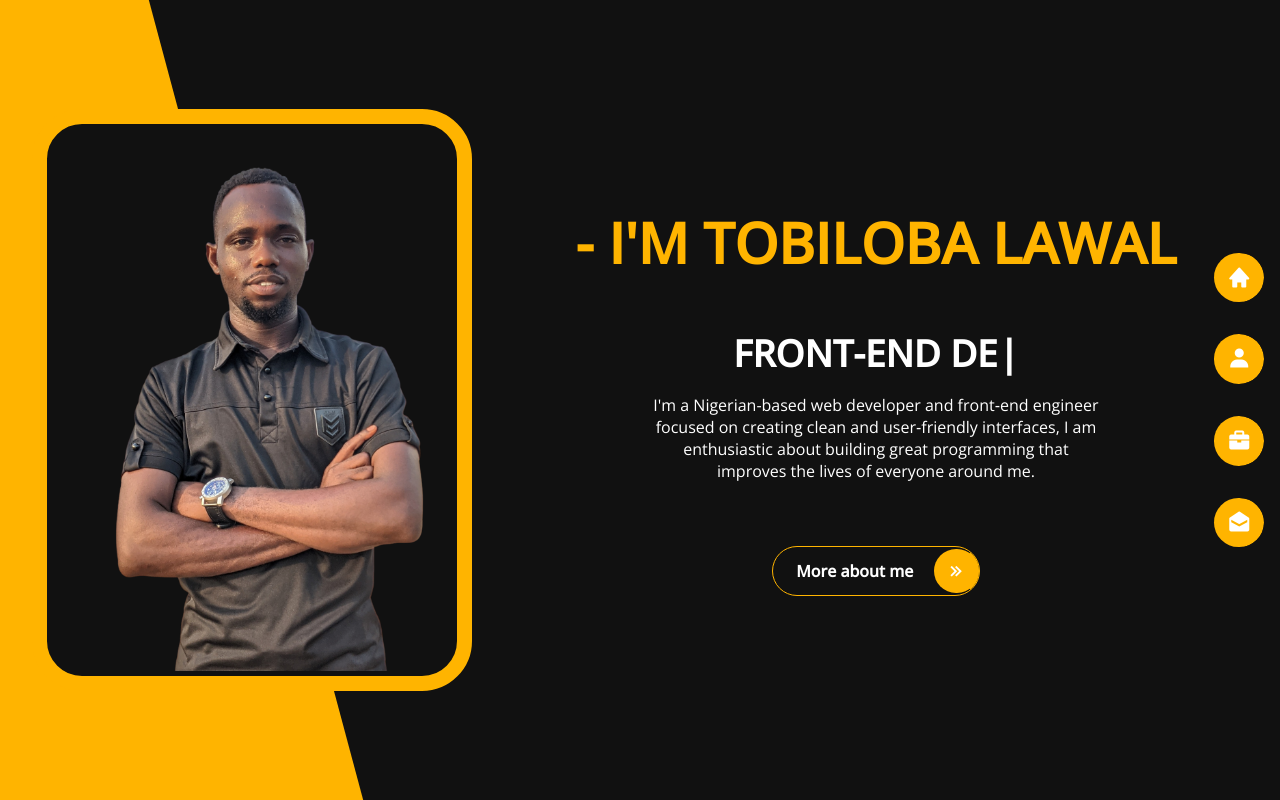
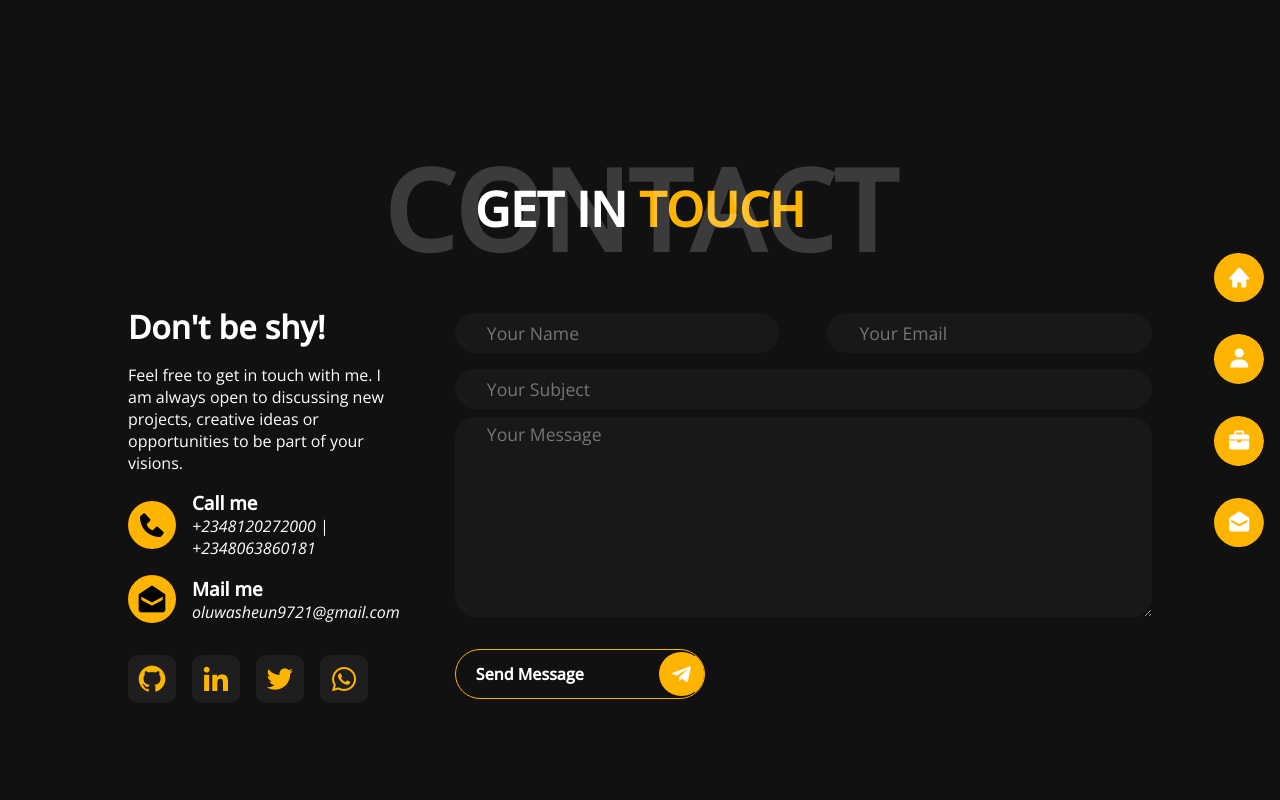
Before and after one commit to toseth97/Portfolio, a React (Create React App) app: page /contact in a window 1280 px wide. Built offline with nearby package versions, Linux system fonts and the light colour scheme.

Commit message:
Aalmost done

```diff
--- a/src/components/About.js
+++ b/src/components/About.js
@@ -55,7 +55,6 @@ const About = () => {
             </section>
 
             </div>
-
         </main>
     )
 }
--- a/src/components/Contact.js
+++ b/src/components/Contact.js
@@ -3,71 +3,72 @@ import Typewriter from 'typewriter-effect';
 
 const Contact = () => {
   return (
-    <main className='Parent'>
-        <div className='Yellow_bg bgd'></div>
-        <div className='Black_bg bgd'></div>
+    <main className='Contact_parent'>
         <div className='Black_slide bgd'></div>
-        <div className='Container Block'>
-            <div className='Img_div'>
-                <img className='User_img' src='./tobi_test.png' alt='User' />
+        <div className='Contact_container'>
+            <div className='Resume_header'>
+                <div>
+                    CONTACT
+                </div>
+                <h1>GET IN <span className='text_color'>TOUCH</span></h1>
             </div>
-            <div className='Content'>
-                <h1 className='Intro_name'>-  i'm tobiloba lawal</h1>
-                <div className='Typewriter'>
-                    <Typewriter
-                    options={{
-                    strings: ['Front-End Developer', 'Student @ ALX SE', 'Coding Enthusiast'],
-                    autoStart: true,
-                    loop: true,
-                    }}
-                />
-                </div>
-                <p>
-                I'm a Nigerian-based web developer and front‑end engineer focused on creating clean and user‑friendly interfaces, I am enthusiastic about building great programming that improves the lives of everyone around me.
-                </p>
-                <div className='Btn'>
-                    <div className='Flow'></div>
-                    <p className='More_btn'> More about me</p>
-                    <i className='bx bx-chevrons-right Link'></i>
-                </div>
+            <div className='Contact_body'>
+                <div className='Contact_info'>
+                    <h1>Don't be shy!</h1>
+                    <p>Feel free to get in touch with me. I am always open to discussing new projects, creative ideas or opportunities to be part of your visions.</p>
+                    <section className="contact_section">
+                        <div className='Mobile_info'>
+                            <i className='bx bxs-phone info_icon'></i>
+                            <div>
+                                <h3>Call me</h3>
+                                <em>+2348120272000 | +2348063860181</em>
 
-            </div>
-        </div>
-        <section className='Home_resume'>
-            <div className='Resume_main'>
-                <i className='bx bx-x close'></i>
-                    <div className='Resume_header'>
-                        <div>
-                            RESUME
-                        </div>
-                        <h1>ABOUT ME</h1>
-                    </div>
-                    <div className='Resume_split'>
-                        <div className='Split_one split'>
-                            <h3>Personal Info</h3>
-                            <div className='Personal_info'>
-                                <p className='title'>First Name: <span>Tobiloba</span></p>
-                                <p className='title'>Last Name: <span>Lawal</span></p>
-                                <p className='title'>Nationality: <span>Nigerian</span></p>
-                                <p className='title'>Location: <span>Oyo State, Nigeria.</span></p>
-                                <p className='title'>Phone No: <span>+234 8120272000</span></p>
-                                <p className='title'>Email: <span>oluwasheun9721@gmail.com</span></p>
-                                <p className='title'>Freelancing: <span>Available</span></p>
-                                <p className='title'>Collaboration: <span>Available</span></p>
                             </div>
                         </div>
-                        <div className='Split_two split'>
-                            <h3>Skills</h3>
-                            <div className='Skills_info'>
-                                <i className='bx bxl-html5 html Icon_bg' ></i>
-                                <i className='bx bxl-css3 css Icon_bg' ></i>
-                                <i className='bx bxl-javascript js Icon_bg'></i>
-                                <i className='bx bxl-react react Icon_bg' ></i>
+                        <div className='Mobile_info'>
+                            <i class='bx bxs-envelope-open info_icon' ></i>
+                            <div>
+                                <h3>Mail me</h3>
+                                <em>oluwasheun9721@gmail.com</em>
                             </div>
                         </div>
+                    </section>
+                    <div className='Social_links'>
+                        <a href=''><i className='bx bxl-github social' ></i></a>
+                        <a href=''><i className='bx bxl-linkedin social' ></i></a>
+                        <a href=''><i className='bx bxl-twitter social' ></i></a>
+                        <a href=''><i className='bx bxl-whatsapp social' ></i></a>
                     </div>
+                </div>
+                <form className='Contact_mail'>
+                    <div className='Form_div'>
+                        <div className='Input_div'>
+                            <label className='label' htmlFor='name'>Your Name</label>
+                            <input id='name' type='text' required placeholder='Your Name'/>
+                        </div>
+                        <div className='Input_div'>
+                            <label className='label' htmlFor='email'>Your Email</label>
+                            <input id='email' type='email' required placeholder='Your Email'/>
+                        </div>
+                    </div>
+                    <div className='Input_div'>
+                        <label className='label' htmlFor='subject'>Your Subject</label>
+                        <input id='subject' type='text' placeholder='Your Subject'/>
+                    </div>
+                    <div className='Input_div textarea'>
+                        <label className='label' htmlFor='message'>Your Name</label>
+                        <textarea id='message' type='text' required placeholder='Your Message'/>
+                    </div>
+                    <div className='Btn Download'>
+                            <div className='Flow'></div>
+                            <p className='More_btn'>Send Message</p>
+                            <i className='bx bxl-telegram Link' ></i>
+                        </div>
+                </form>
             </div>
-        </section>
+
+        </div>
+
     </main>
   )
 }
--- a/src/index.css
+++ b/src/index.css
@@ -19,7 +19,7 @@ html, body, #root, .App, .Parent,.Container, .Home_resume{
   width: 100%;
   height: 100vh;
 }
-.Container, .About_page, .Parent, .Content, .App, .Navigation, .Nav_links,.Home_resume,.Resume_main, .Resume_header,.Resume_split{
+.Container, .About_page, .Parent, .Content, .App, .Navigation, .Nav_links,.Home_resume,.Resume_main, .Resume_header,.Resume_split, .Contact_parent{
   display: flex;
   align-items: center;
 }
@@ -163,7 +163,7 @@ a{
   text-align: center;
 }
 .Btn{
-  margin-top: 4rem;
+  margin-top: 2rem;
   width: 13rem;
   border: 1px solid var(--yellow_back);
   border-radius: 30px;
@@ -404,7 +404,107 @@ a{
 }
 
 
+/* CONTACT */
 
+
+.Contact_parent{
+  width: 100%;
+  height: 100vh;
+  position: relative;
+  justify-content: center;
+  background-color: var(--background);
+  overflow: hidden;
+  padding: 10rem 0 0;
+}
+.Contact_container, .Contact_body, .Form_div{
+  width: 100%;
+  height: 100%;
+  display: flex;
+  align-items: flex-start;
+  justify-content: space-between;
+  gap: 1rem;
+}
+.Contact_container{
+  width: 80%;
+  flex-direction: column;
+  justify-content: center;
+  transform: translateY(10%);
+  animation: Slide_up .5s ease-in-out forwards;
+  animation-delay: .2s;
+
+}
+.Contact_body{
+  gap: 3rem;
+  margin-top: 2rem;
+}
+.Contact_info{
+  width: 40%;
+}
+.Contact_mail{
+  width: 100%;
+}
+
+.Contact_info p{
+  margin: 1rem 0;
+}
+.Mobile_info{
+  display: flex;
+  align-items: center;
+  margin: 1rem 0;
+}
+.info_icon{
+  font-size: 2rem;
+  padding: .5rem;
+  border-radius: 50%;
+  color: var(--black);
+  background-color: var(--yellow_back);
+  margin-right: 1rem;
+}
+.Social_links{
+  margin-top: 2rem;
+}
+.social{
+  font-size: 2rem;
+  padding: .5rem;
+  margin-right: 1rem;
+  border-radius: 10px;
+  color: var(--yellow_back);
+  background-color: #ffffff0e;
+}
+.social:hover{
+  transform: translateY(-5px);
+}
+.Input_div{
+  width: 100%;
+  position: relative;
+  height: 40px;
+  display: flex;
+  align-items: center;
+  margin: .5rem 0;
+}
+.Input_div label{
+  position: absolute;
+  left: 99999999px;
+  opacity: .7;
+}
+.Input_div input, .Input_div textarea{
+  width: 100%;
+  height: 40px;
+  border: none;
+  outline: none;
+  border-radius: 20px;
+  padding: .3rem 2rem ;
+  font-size: 1.1rem;
+  background-color: #ffffff08;
+}
+
+.textarea, .textarea textarea{
+  height: 200px;
+}
+.Form_div{
+  gap: 3rem;
+  justify-content: space-between;
+}
 
 
 
@@ -559,7 +659,39 @@ a{
     flex-direction: column;
     flex-wrap: none;
   }
-
+  .Contact_parent{
+    padding: 0;
+  }
+  .Contact_container{
+    width: 95%;
+    padding-top: 8rem;
+    overflow: scroll;
+  }
+  .Contact_body{
+    flex-direction: column;
+    width: 100%;
+  }
+  .Contact_info, .Contact_mail{
+    width: 95%;
+  }
+  .Contact_info h1{
+    text-align: center;
+  }
+  .info_icon{
+    font-size: 1.5rem;
+  }
+  .Social_links{
+    display: flex;
+    width: 100%;
+    justify-content: center;
+  }
+  .contact_section{
+    width: 100%;
+    display: flex;
+    justify-content: center;
+    padding: 0 2rem 0 ;
+    flex-direction: column;
+  }
 
 
 
```
Lines whose indentation alone changed are shown as unchanged.
